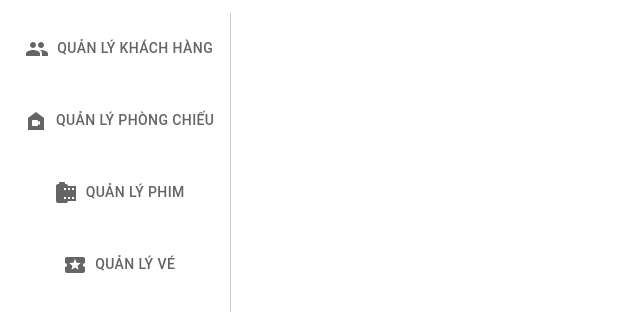
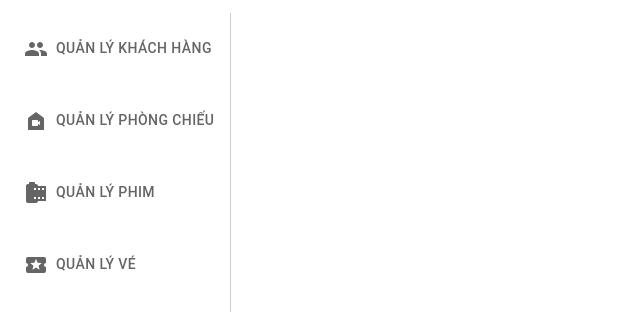
Before and after one commit to poK65uet/introverts-cinema, a React (Create React App) app in the folder frontend/: page /admin in a window 1280 px wide. Shown: the top 312 px of the page, without its empty margins (0-640 px from the left). Built offline with nearby package versions, Linux system fonts and the light colour scheme.

Commit message:
Align Left tab

```diff
--- a/frontend/src/app/containers/AdminMenu/style.ts
+++ b/frontend/src/app/containers/AdminMenu/style.ts
@@ -1,18 +1,16 @@
 import { makeStyles } from '@mui/styles';
+import { Theme } from '@mui/material';
 
-const useStyles = makeStyles(() => ({
-
+const useStyles = makeStyles((theme: Theme) => ({
   tab: {
-
+    justifyContent: 'left !important',
   },
 
   activeTab: {
-
+    transition: '0.5s',
   },
 
-  wrapper: {
-    alignItems: "flex-start"
-  },
+  wrapper: {},
 }));
 
 export default useStyles;
```
